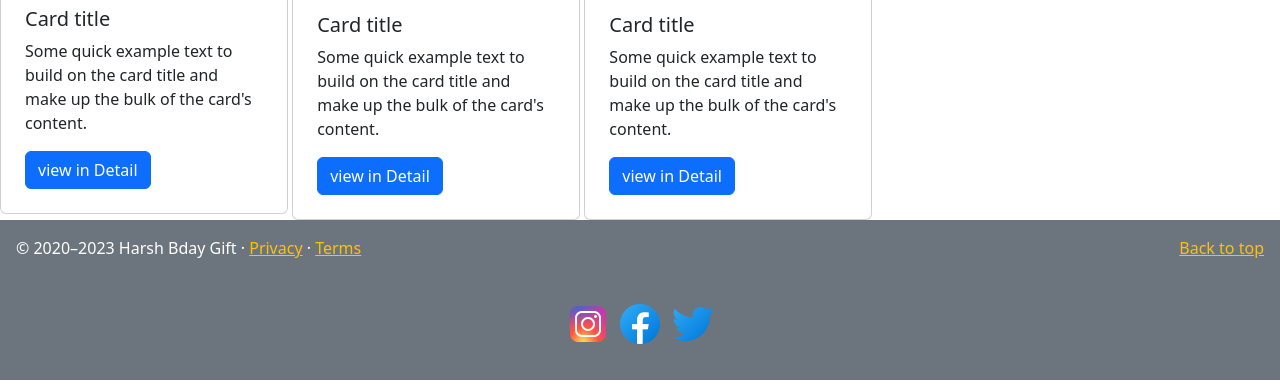
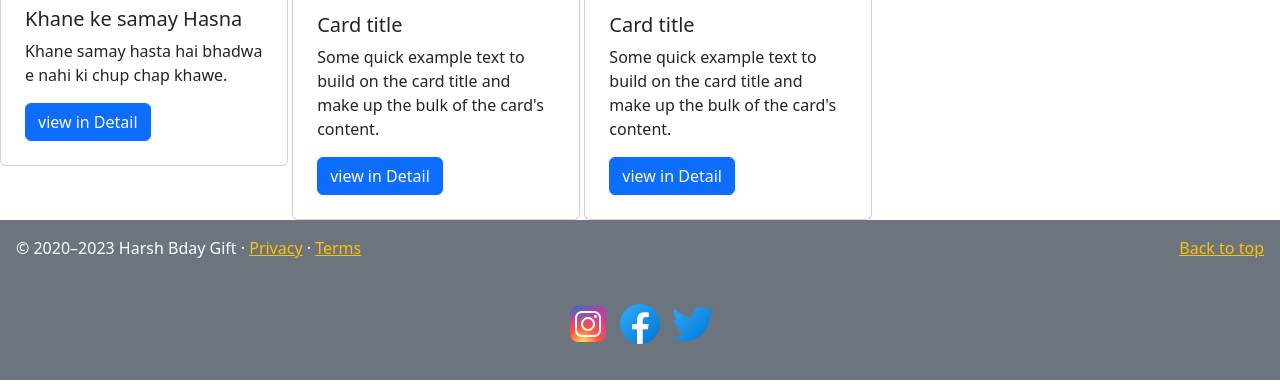
Before and after one commit to RishiAryan1201/Harsh-bday-gift, a plain HTML site: page index.html in a window 1280 px wide. Shown: the part 434-822 px from the top of the page. Drawn offline with nearby package versions, Linux system fonts and the light colour scheme.

Commit message:
Update index.html

```diff
--- a/index.html
+++ b/index.html
@@ -124,8 +124,8 @@
     <div class="card d-inline-flex p-2" style="width: 18rem;">
         <img src="prashad ke sath.jpg" class="card-img-top" alt="...">
         <div class="card-body">
-          <h5 class="card-title">Card title</h5>
-          <p class="card-text">Some quick example text to build on the card title and make up the bulk of the card's content.</p>
+          <h5 class="card-title">Khane ke samay Hasna</h5>
+          <p class="card-text">Khane samay hasta hai bhadwa e nahi ki chup chap khawe.</p>
           <a href="#" class="btn btn-primary">view in Detail</a>
         </div>
       </div>
```
